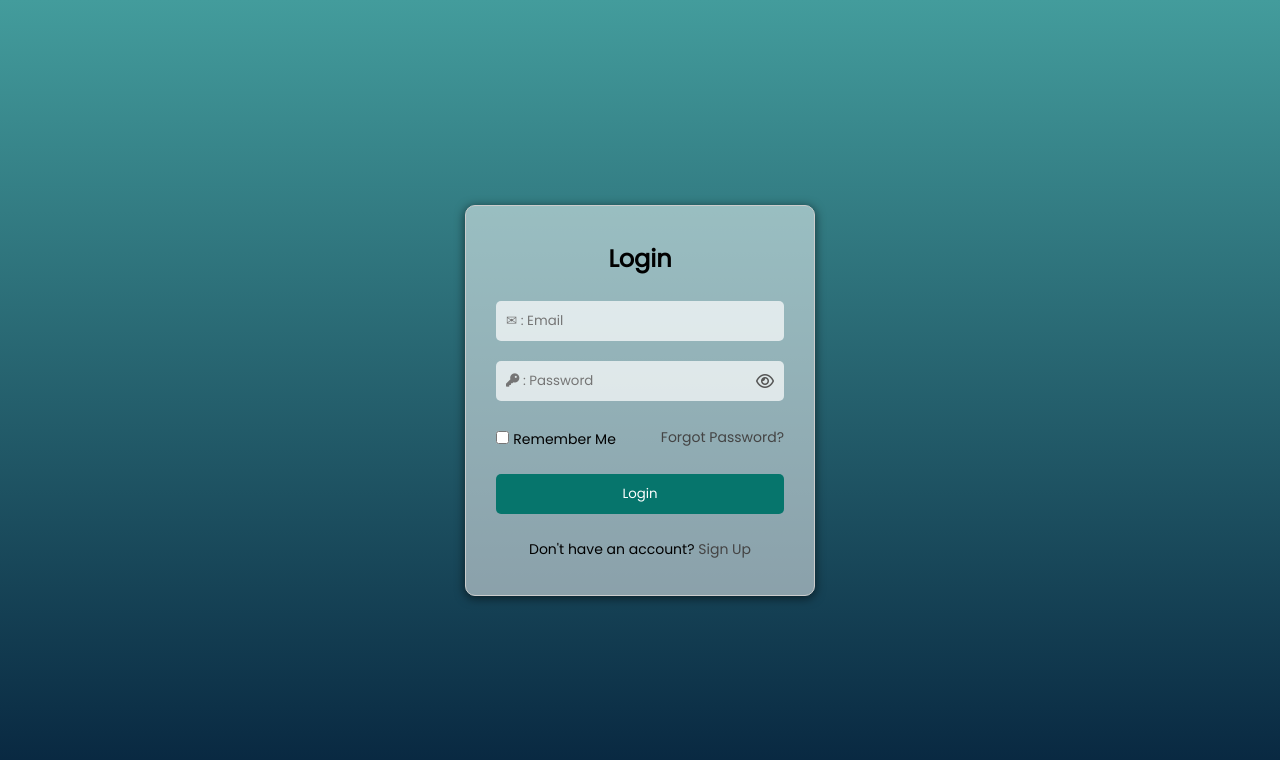
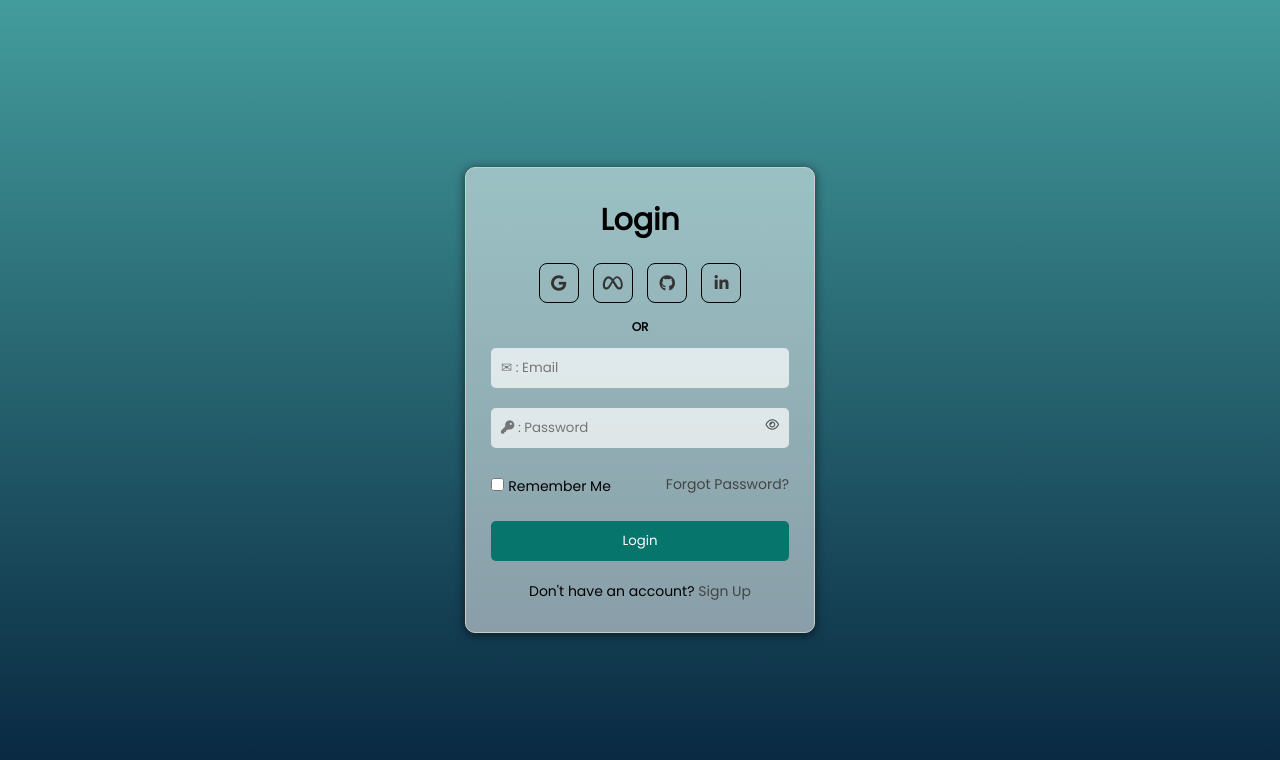
Before and after one commit to imDK18/Project-1-Login-and-Signup-Page, a plain HTML site: page index.html in a window 1280 px wide. Drawn offline with Linux system fonts and the light colour scheme.

Commit message:
Oauth feature

```diff
--- a/index.html
+++ b/index.html
@@ -13,7 +13,14 @@
 
         <!-----Login Form ------>
         <form id="login" class="form active">
-          <h2>Login</h2>
+          <h1>Login</h1>
+          <div class="social-icons">
+            <a href="#" class="icon"><i class="fa-brands fa-google"></i></a>
+            <a href="#" class="icon"><i class="fa-brands fa-meta"></i></a>
+            <a href="#" class="icon"><i class="fa-brands fa-github"></i></a>
+            <a href="#" class="icon"><i class="fa-brands fa-linkedin-in"></i></a>
+          </div>
+          <span>OR</span>
           <input type="email" id="loginEmail" placeholder="&#9993; : Email" required />
           <div class="password-container">
             <input type="password" id="loginPassword" placeholder="&#xf084; : Password" required style="font-family: Poppins, FontAwesome"/>
@@ -35,7 +42,14 @@
 
         <!-----Signup Form ------>
         <form id="signup" class="form">
-          <h2>Sign Up</h2>
+          <h1>Sign Up</h1>
+          <div class="social-icons">
+            <a href="#" class="icon"><i class="fa-brands fa-google"></i></a>
+            <a href="#" class="icon"><i class="fa-brands fa-meta"></i></a>
+            <a href="#" class="icon"><i class="fa-brands fa-github"></i></a>
+            <a href="#" class="icon"><i class="fa-brands fa-linkedin-in"></i></a>
+          </div>
+          <span>OR</span>
           <input type="text" id="signupName" placeholder="&#xf007; : Username" required style="font-family: Poppins, FontAwesome"/>
           <input type="email" id="signupEmail" placeholder="&#9993; : Email" required />
           <div class="password-container">
--- a/styles.css
+++ b/styles.css
@@ -15,20 +15,45 @@
   justify-content: center;
   align-items: center;
   min-height: 100vh;
+  max-width: 100%;
   text-align: center;
 }
 
-h2, p{
-  margin: 15px;
+h1{
+  margin: 10px 0px 20px 0px;
+  font-size: 30px;
 }
 
 p{
+  margin: 10px;
   font-size: 14px;
+}
+
+.social-icons{
+  margin: 10px 0;
+}
+
+.social-icons a{
+  color: #333;
+  border: 1px solid #000000;
+  border-radius: 20%;
+  display: inline-flex;
+  justify-content: center;
+  align-items: center;
+  margin: 0 5px;
+  width: 40px;
+  height: 40px;
+  text-decoration: none;
+}
+
+span{
+  font-size: 12px;
+  font-weight: bold;
 }
 
 .form {
   width: 350px;
-  padding: 20px 30px;
+  padding: 20px 25px;
   position: relative;
   border: 1px solid #ccc;
   border-radius: 10px;
```
